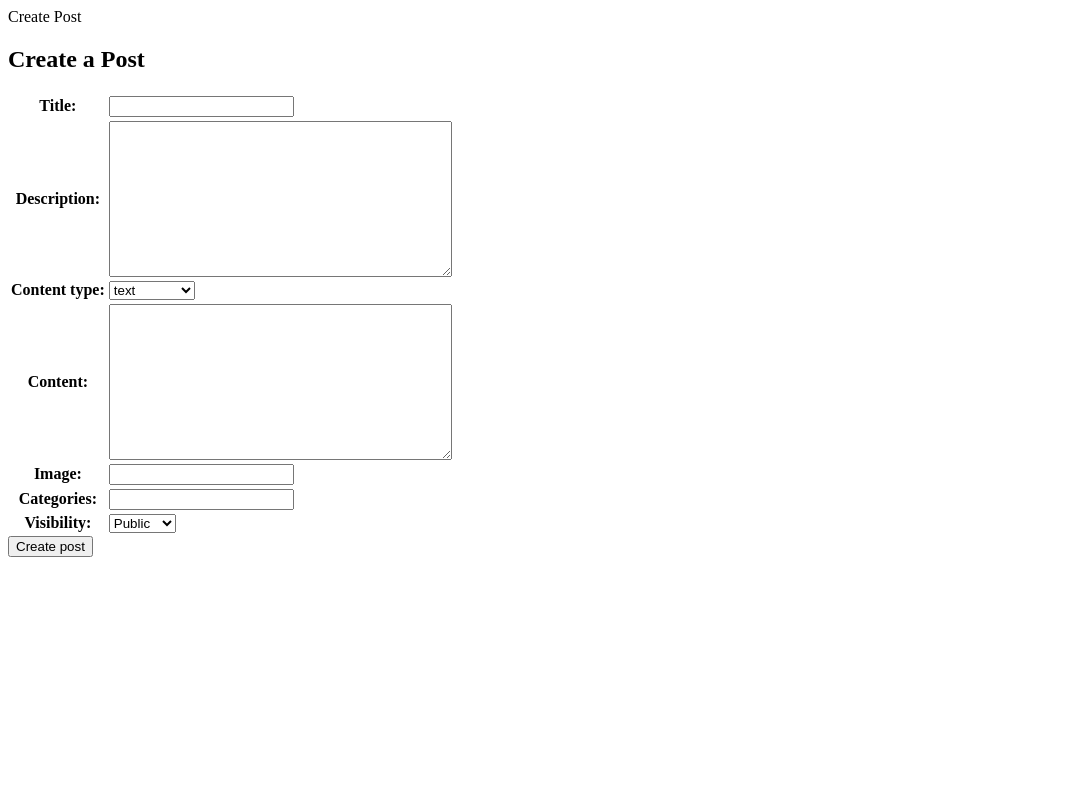
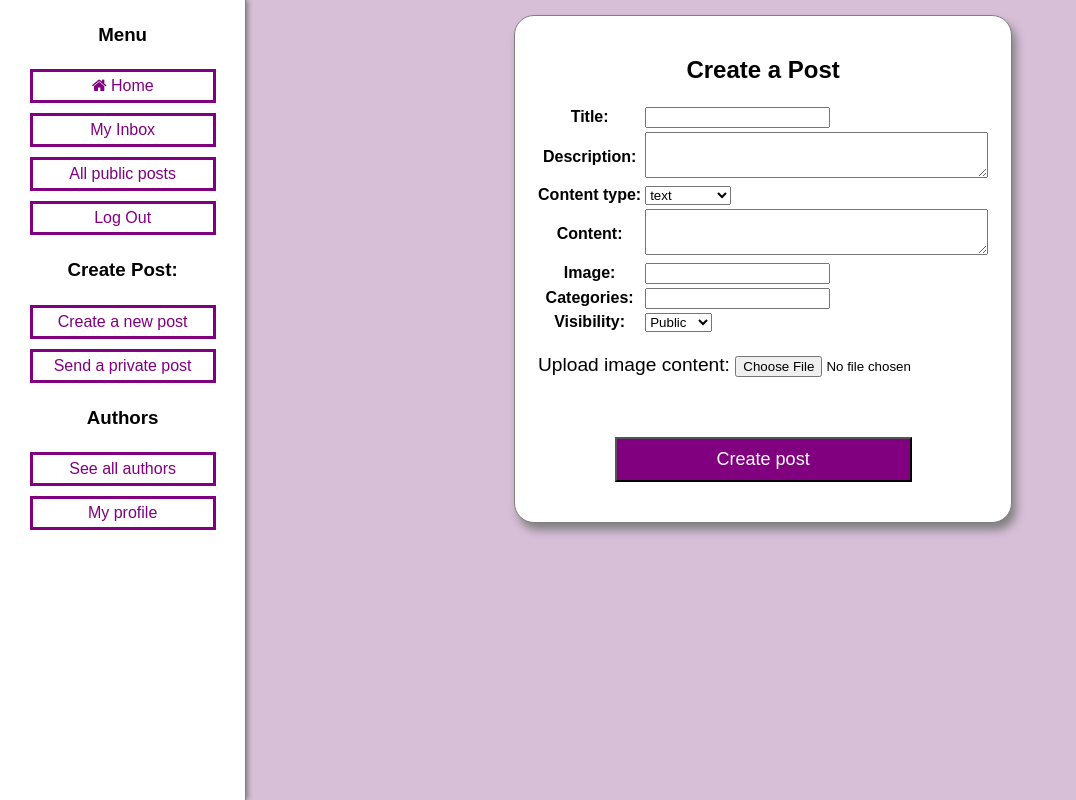
Before and after one commit to 3662/cmput404-project, a Django app: page /posts/new_post/ in a window 1280 px wide. Shown: the whole page, without its empty margins (0-1076 px from the left). Run offline with Django 3.2, Linux system fonts and the light colour scheme; a user stored in the database is signed in; parts of the project's set-up code (start-up, migrations or seed data) failed here and were passed over.

Commit message:
github stream and image

```diff
--- a/cmput_404_project/posts/templates/posts/new_post.html
+++ b/cmput_404_project/posts/templates/posts/new_post.html
@@ -1,16 +1,62 @@
-{% block title %}Create Post {% endblock %}
+{% extends 'base.html' %}
+{% block head %}
+<title>Create A New Post</title>
+<style>
+    main {
+        background-color: thistle;
+    }
+    .box {
+        border: 1px solid gray;
+        border-radius: 20px;
+        padding: 20px;
+        width: fit-content;
+        box-shadow: 4px 7px 10px 0px grey;
+        margin: auto;
+        background-color: white;
+    }
+    textarea {
+        height: 40px; /* Initial height */
+    }
+    .create-post-btn {
+        padding: 10px 100px;
+        font-size: large;
+        margin: 0px 20px;
+        cursor: pointer;
+        color: white;
+        background-color: purple;
+    }
+    /* .table {
+        margin-left: auto;
+        margin-right: auto;
+    } */
+
+</style>
+{% endblock %}
 {% block content %}
-<h2>Create a Post</h2>
-<form id="form">
-    <table>
-        {{ form }}
-    </table>
-    {% csrf_token %}
-    <button type="create_post">Create post</button>
-</form>
+<div class="box">
+    <h2 style="text-align: center;">Create a Post</h2>
+    <form id="form">
+        <table class="table">
+            {{ form }}
+        </table>
+        <div class="bottom-wrapper">
+            <p style="text-align: center;">
+                <label for="imgloader">Upload image content:</label>
+                <input type="file" id="imgloader" name="img" accept="image/png, image/jpeg">
+            </p>
+            <p><img id="preview"/></p>
+            <p>
+                {% csrf_token %}
+                <button class="create-post-btn" type="create_post">Create post</button>
+
+            </p>
+
+        </div>
+    </form>
+</div>
 
 <script>
-    const hostServerURL = "http://127.0.0.1:8000/service/";
+    const hostServerURL = "/service/";
     const userNameLocal = "localserver";
     const passwordLocal = "pwdlocal";
 
@@ -56,6 +102,7 @@
         var xhr = new XMLHttpRequest();
 
         console.log(postURL)
+        debugger;
 
         xhr.open("POST", postURL);
         xhr.setRequestHeader("Content-Type", "application/json")
@@ -70,8 +117,23 @@
         history.back()
     }
 
+    function createUI() {
+        let contentInput = document.querySelector('textarea[name="content"]');
+        let imgloader = document.querySelector('#imgloader');
+        imgloader.oninput = function() {
+            let file = this.files[0];
+            let reader = new FileReader();
+            reader.onload = () => {
+                document.querySelector('#preview').src = reader.result;
+                contentInput.value = reader.result;
+            };
+            reader.readAsDataURL(file);
+        }
+    }
+
     window.addEventListener('load', event => {
         init();
+        createUI();
     });
 
 </script>
--- a/cmput_404_project/templates/base.html
+++ b/cmput_404_project/templates/base.html
@@ -17,11 +17,15 @@
       width: 100%;
     }
     #sidebar {
+      z-index: 100;
+      box-shadow: 2px 0 5px 0px grey;
+      overflow-y: scroll;
       padding: 5px;
       display: flex;
       flex-direction: column;
-      width: 200px;
+      width: 300px;
       border-right: 1px solid gray;
+      text-align: center;
     }
     #sidebar a {
       border: 3px solid purple;
@@ -62,20 +66,19 @@
       <div class="sidebar-option"><a href="{% url 'display_private_posts' %}">See private posts</a></div>
       <div class="sidebar-option"><a href="{% url 'display_authors' %}">See all authors</a></div>
       <div class="sidebar-option"><a href="{% url 'logout' %}">Log Out</a></div> -->
+      <h3>Menu</h3>
       <a id="home-btn" class="highlighted" href="{% url 'home' %}"><i class="fa fa-home" ></i> Home</a>
       <a id="inbox-btn" href="{% url 'inbox' %}">My Inbox</a>
-      <a id="my-profile-btn" href="{% url 'display_author' id=user.id %}">My profile</a>
       <a id="all-posts-btn" href="{% url 'display_public_posts' %}">All public posts</a>
-      <a id="all-authors-btn" href="{% url 'display_authors' %}">All authors</a>
       <a id="logout-btn" href="{% url 'logout' %}">Log Out</a>
-
-      <a>...</a>
-
+      <h3>Create Post:</h3>
       <a href="{% url 'new_post' %}">Create a new post</a>
-      <!-- <a href="{% url 'new_private_post' %}">Send a private post</a> -->
+      <a href="{% url 'new_private_post' %}">Send a private post</a>
       <!-- <a href="{% url 'display_own_posts' %}">My own posts</a> -->
       <!-- <a href="{% url 'display_private_posts' %}">See private posts</a> -->
-
+      <h3>Authors</h3>
+      <a id="all-authors-btn" href="{% url 'display_authors' %}">See all authors</a>
+      <a id="my-profile-btn" href="{% url 'display_author' id=user.id %}">My profile</a>
     </nav>
     <main>
       {% block content %}
```
Also changed, not shown: cmput_404_project/authors/templates/authors/authors_base.html (+5 -5 lines), cmput_404_project/authors/templates/authors/inbox.html (+73 -8 lines), cmput_404_project/authors/templates/authors/profile.html (+6 -5 lines), cmput_404_project/posts/templates/posts/new_private_post.html (+36 -3 lines), cmput_404_project/posts/templates/posts/public_posts.html (+28 -7 lines).
